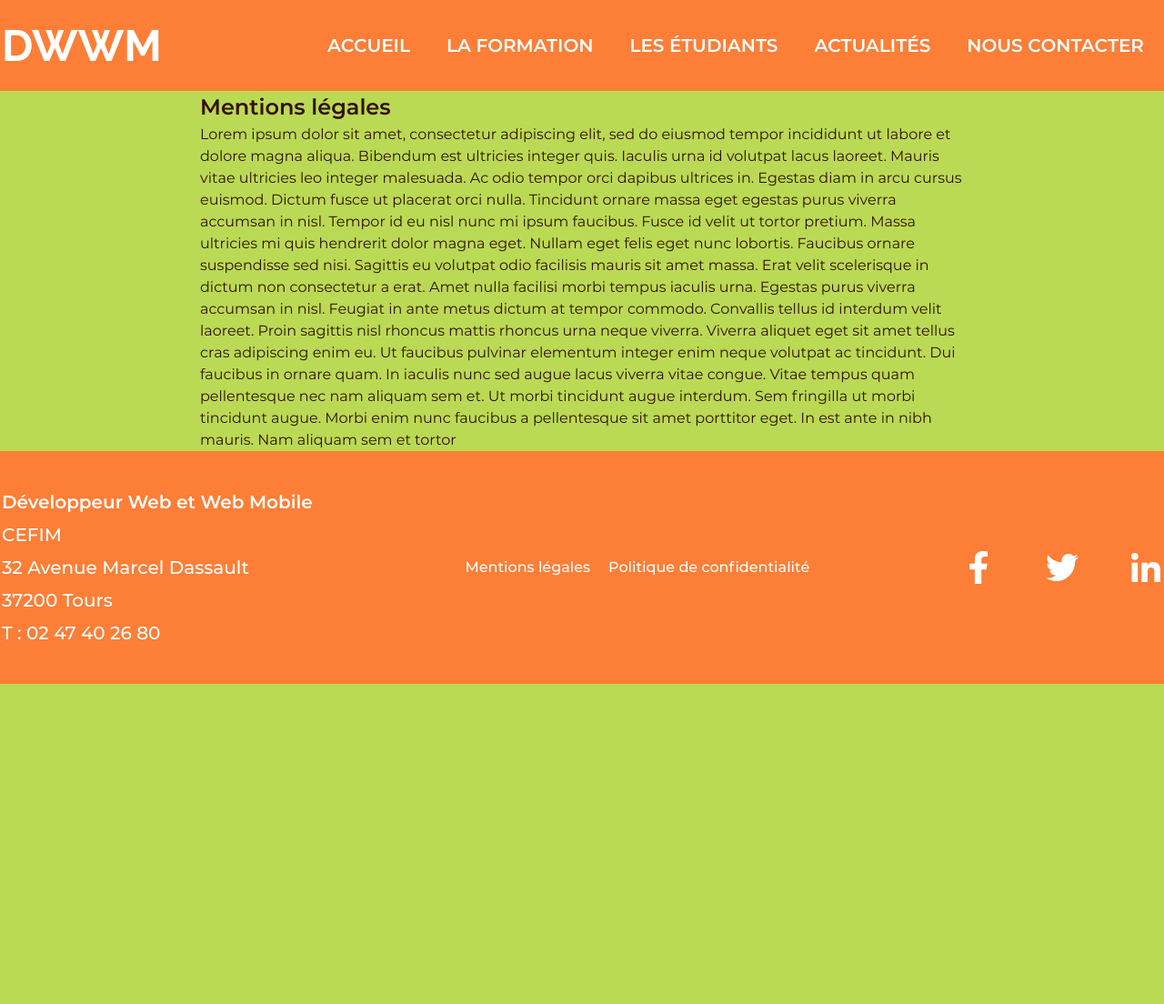
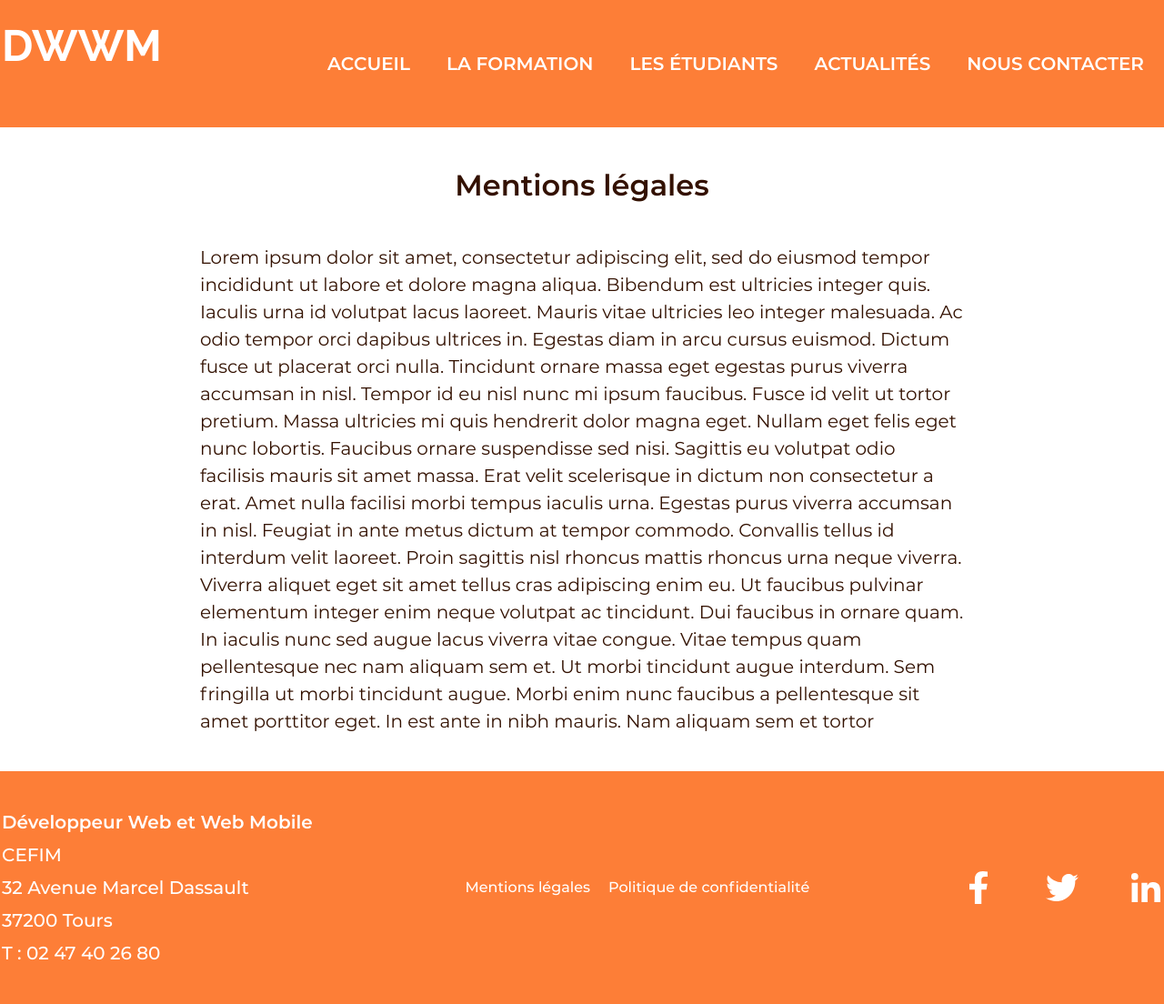
Before and after one commit to KevinBertaux/ecf-dwwm, a PHP site: page /legal.php in a window 1280 px wide. Shown: the whole page at 91% size. Before the commit the page ends 752 px from the top, so only its background shows below. Run offline with PHP 8.4, Linux system fonts and the light colour scheme; style sheets or scripts are compiled from the project's sources.

Commit message:
Finition de 'Mentions légales' et 'Politique de confidentialité'

```diff
--- a/dist/legal.php
+++ b/dist/legal.php
@@ -4,7 +4,7 @@
 
 <main>
 	<div class="container container-narrow">
-		<h2 class="legal-title">Mentions légales</h2>
+		<h1 class="legal-title h2-like">Mentions légales</h1>
 		<p class="legal-desc">Lorem ipsum dolor sit amet, consectetur adipiscing elit, sed do eiusmod tempor incididunt ut labore et dolore magna aliqua. Bibendum est ultricies integer quis. Iaculis urna id volutpat lacus laoreet. Mauris vitae ultricies leo integer malesuada. Ac odio tempor orci dapibus ultrices in. Egestas diam in arcu cursus euismod. Dictum fusce ut placerat orci nulla. Tincidunt ornare massa eget egestas purus viverra accumsan in nisl. Tempor id eu nisl nunc mi ipsum faucibus. Fusce id velit ut tortor pretium. Massa ultricies mi quis hendrerit dolor magna eget. Nullam eget felis eget nunc lobortis. Faucibus ornare suspendisse sed nisi. Sagittis eu volutpat odio facilisis mauris sit amet massa. Erat velit scelerisque in dictum non consectetur a erat. Amet nulla facilisi morbi tempus iaculis urna. Egestas purus viverra accumsan in nisl. Feugiat in ante metus dictum at tempor commodo. Convallis tellus id interdum velit laoreet. Proin sagittis nisl rhoncus mattis rhoncus urna neque viverra. Viverra aliquet eget sit amet tellus cras adipiscing enim eu. Ut faucibus pulvinar elementum integer enim neque volutpat ac tincidunt. Dui faucibus in ornare quam. In iaculis nunc sed augue lacus viverra vitae congue. Vitae tempus quam pellentesque nec nam aliquam sem et. Ut morbi tincidunt augue interdum. Sem fringilla ut morbi tincidunt augue. Morbi enim nunc faucibus a pellentesque sit amet porttitor eget. In est ante in nibh mauris. Nam aliquam sem et tortor</p>
 	</div>
 </main>
--- a/dist/privacy.php
+++ b/dist/privacy.php
@@ -4,7 +4,7 @@
 
 <main>
 	<div class="container container-narrow">
-		<h2 class="privacy-title">Politique de confidentialité</h2>
+		<h1 class="privacy-title h2-like">Politique de confidentialité</h1>
 		<p class="privacy-desc">Lorem ipsum dolor sit amet, consectetur adipiscing elit, sed do eiusmod tempor incididunt ut labore et dolore magna aliqua. Bibendum est ultricies integer quis. Iaculis urna id volutpat lacus laoreet. Mauris vitae ultricies leo integer malesuada. Ac odio tempor orci dapibus ultrices in. Egestas diam in arcu cursus euismod. Dictum fusce ut placerat orci nulla. Tincidunt ornare massa eget egestas purus viverra accumsan in nisl. Tempor id eu nisl nunc mi ipsum faucibus. Fusce id velit ut tortor pretium. Massa ultricies mi quis hendrerit dolor magna eget. Nullam eget felis eget nunc lobortis. Faucibus ornare suspendisse sed nisi. Sagittis eu volutpat odio facilisis mauris sit amet massa. Erat velit scelerisque in dictum non consectetur a erat. Amet nulla facilisi morbi tempus iaculis urna. Egestas purus viverra accumsan in nisl. Feugiat in ante metus dictum at tempor commodo. Convallis tellus id interdum velit laoreet. Proin sagittis nisl rhoncus mattis rhoncus urna neque viverra. Viverra aliquet eget sit amet tellus cras adipiscing enim eu. Ut faucibus pulvinar elementum integer enim neque volutpat ac tincidunt. Dui faucibus in ornare quam. In iaculis nunc sed augue lacus viverra vitae congue. Vitae tempus quam pellentesque nec nam aliquam sem et. Ut morbi tincidunt augue interdum. Sem fringilla ut morbi tincidunt augue. Morbi enim nunc faucibus a pellentesque sit amet porttitor eget. In est ante in nibh mauris. Nam aliquam sem et tortor</p>
 	</div>
 </main>
--- a/src/legal.php
+++ b/src/legal.php
@@ -4,7 +4,7 @@
 
 <main>
 	<div class="container container-narrow">
-		<h2 class="legal-title">Mentions légales</h2>
+		<h1 class="legal-title h2-like">Mentions légales</h1>
 		<p class="legal-desc">Lorem ipsum dolor sit amet, consectetur adipiscing elit, sed do eiusmod tempor incididunt ut labore et dolore magna aliqua. Bibendum est ultricies integer quis. Iaculis urna id volutpat lacus laoreet. Mauris vitae ultricies leo integer malesuada. Ac odio tempor orci dapibus ultrices in. Egestas diam in arcu cursus euismod. Dictum fusce ut placerat orci nulla. Tincidunt ornare massa eget egestas purus viverra accumsan in nisl. Tempor id eu nisl nunc mi ipsum faucibus. Fusce id velit ut tortor pretium. Massa ultricies mi quis hendrerit dolor magna eget. Nullam eget felis eget nunc lobortis. Faucibus ornare suspendisse sed nisi. Sagittis eu volutpat odio facilisis mauris sit amet massa. Erat velit scelerisque in dictum non consectetur a erat. Amet nulla facilisi morbi tempus iaculis urna. Egestas purus viverra accumsan in nisl. Feugiat in ante metus dictum at tempor commodo. Convallis tellus id interdum velit laoreet. Proin sagittis nisl rhoncus mattis rhoncus urna neque viverra. Viverra aliquet eget sit amet tellus cras adipiscing enim eu. Ut faucibus pulvinar elementum integer enim neque volutpat ac tincidunt. Dui faucibus in ornare quam. In iaculis nunc sed augue lacus viverra vitae congue. Vitae tempus quam pellentesque nec nam aliquam sem et. Ut morbi tincidunt augue interdum. Sem fringilla ut morbi tincidunt augue. Morbi enim nunc faucibus a pellentesque sit amet porttitor eget. In est ante in nibh mauris. Nam aliquam sem et tortor</p>
 	</div>
 </main>
--- a/src/privacy.php
+++ b/src/privacy.php
@@ -4,7 +4,7 @@
 
 <main>
 	<div class="container container-narrow">
-		<h2 class="privacy-title">Politique de confidentialité</h2>
+		<h1 class="privacy-title h2-like">Politique de confidentialité</h1>
 		<p class="privacy-desc">Lorem ipsum dolor sit amet, consectetur adipiscing elit, sed do eiusmod tempor incididunt ut labore et dolore magna aliqua. Bibendum est ultricies integer quis. Iaculis urna id volutpat lacus laoreet. Mauris vitae ultricies leo integer malesuada. Ac odio tempor orci dapibus ultrices in. Egestas diam in arcu cursus euismod. Dictum fusce ut placerat orci nulla. Tincidunt ornare massa eget egestas purus viverra accumsan in nisl. Tempor id eu nisl nunc mi ipsum faucibus. Fusce id velit ut tortor pretium. Massa ultricies mi quis hendrerit dolor magna eget. Nullam eget felis eget nunc lobortis. Faucibus ornare suspendisse sed nisi. Sagittis eu volutpat odio facilisis mauris sit amet massa. Erat velit scelerisque in dictum non consectetur a erat. Amet nulla facilisi morbi tempus iaculis urna. Egestas purus viverra accumsan in nisl. Feugiat in ante metus dictum at tempor commodo. Convallis tellus id interdum velit laoreet. Proin sagittis nisl rhoncus mattis rhoncus urna neque viverra. Viverra aliquet eget sit amet tellus cras adipiscing enim eu. Ut faucibus pulvinar elementum integer enim neque volutpat ac tincidunt. Dui faucibus in ornare quam. In iaculis nunc sed augue lacus viverra vitae congue. Vitae tempus quam pellentesque nec nam aliquam sem et. Ut morbi tincidunt augue interdum. Sem fringilla ut morbi tincidunt augue. Morbi enim nunc faucibus a pellentesque sit amet porttitor eget. In est ante in nibh mauris. Nam aliquam sem et tortor</p>
 	</div>
 </main>
--- a/src/scss/base/_typography.scss
+++ b/src/scss/base/_typography.scss
@@ -1,8 +1,16 @@
 body {
-	background-color: #bada55;  // /!\ DEV A ENLEVER /!\
 	color: $clr-primary;
 	font-family: $ff-body;
 	font-weight: $fw-body;
+}
+
+h2, .h2-like {
+	text-align: center;
+}
+
+p {
+	font-size: 2rem;
+	line-height: 1.5;
 }
 
 a {
--- a/src/scss/layout/_layout.scss
+++ b/src/scss/layout/_layout.scss
@@ -2,3 +2,12 @@ header, main, footer {
 	display: flex;
 	justify-content: center;
 }
+
+h2, .h2-like {
+	padding-top: 4rem;
+	padding-bottom: 4rem;
+}
+
+p {
+	padding-bottom: 4rem;
+}
```
Also changed, not shown: dist/css/main.min.css.
